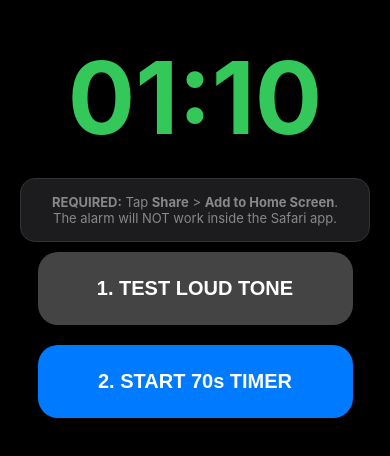
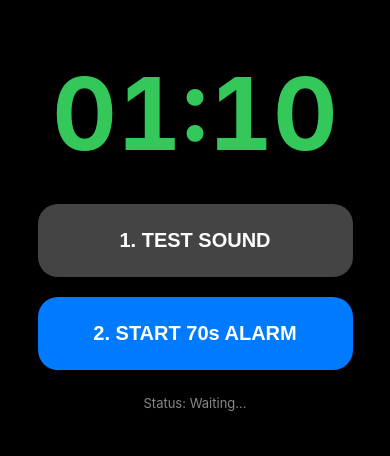
Before and after one commit to ethicalspeeddating/website, a plain HTML site: page index.html in a window 390 px wide. Shown: the part 210-666 px from the top of the page. Drawn offline with Linux system fonts and the light colour scheme.

Commit message:
version before this beep worked on iphone7

```diff
--- a/index.html
+++ b/index.html
@@ -4,72 +4,74 @@
     <meta charset="UTF-8">
     <meta name="viewport" content="width=device-width, initial-scale=1.0, maximum-scale=1.0, user-scalable=no">
     <meta name="apple-mobile-web-app-capable" content="yes">
-    <title>70s Synth Alarm</title>
+    <title>70s Audio Bypass</title>
     <style>
-        body { background: #000; color: #fff; text-align: center; font-family: -apple-system, sans-serif; margin: 0; padding: 20px; display: flex; flex-direction: column; height: 100vh; justify-content: center; }
-        #timer { font-size: 100px; font-weight: bold; color: #34C759; margin-bottom: 20px; }
+        body { background: #000; color: #fff; text-align: center; font-family: -apple-system, sans-serif; margin: 0; padding: 20px; display: flex; flex-direction: column; height: 100vh; justify-content: center; overflow: hidden; }
+        #timer { font-size: 100px; font-weight: bold; color: #34C759; margin-bottom: 20px; font-variant-numeric: tabular-nums; }
         .btn { padding: 25px; width: 90%; font-size: 20px; border-radius: 20px; border: none; font-weight: bold; margin: 10px auto; cursor: pointer; }
         #testBtn { background: #444; color: white; }
         #startBtn { background: #007AFF; color: white; }
         #stopBtn { background: #FF3B30; color: white; display: none; }
-        #install-note { background: #1c1c1e; padding: 15px; border-radius: 15px; font-size: 13px; color: #888; border: 1px solid #333; }
+        .status { color: #888; font-size: 13px; margin-top: 15px; }
     </style>
 </head>
 <body>
 
     <div id="timer">01:10</div>
 
-    <div id="ui">
-        <div id="install-note">
-            <b>REQUIRED:</b> Tap <b>Share</b> > <b>Add to Home Screen</b>. <br>The alarm will NOT work inside the Safari app.
-        </div>
-        <button id="testBtn" class="btn" onclick="testTone()">1. TEST LOUD TONE</button>
-        <button id="startBtn" class="btn" onclick="startAlarm()">2. START 70s TIMER</button>
+    <div id="setup">
+        <button id="testBtn" class="btn" onclick="testTone()">1. TEST SOUND</button>
+        <button id="startBtn" class="btn" onclick="startSystem()">2. START 70s ALARM</button>
     </div>
 
     <button id="stopBtn" class="btn" onclick="location.reload()">STOP ALARM</button>
 
+    <div class="status" id="stat">Status: Waiting...</div>
+
+    <audio id="silentLoop" src="https://raw.githubusercontent.com/anars/blank-audio/master/10-seconds-of-silence.mp3" loop></audio>
+
     <script>
         var timeLeft = 70;
+        var timerId = null;
         var audioCtx = new (window.AudioContext || window.webkitAudioContext)();
-        var timerId = null;
+        var silent = document.getElementById('silentLoop');
 
-        // Bypasses the silent switch by generating a raw electronic wave
-        function playTone() {
+        function createTone() {
             var osc = audioCtx.createOscillator();
             var gain = audioCtx.createGain();
             osc.connect(gain);
             gain.connect(audioCtx.destination);
-            osc.type = 'square'; // Harsh, loud sound
-            osc.frequency.setValueAtTime(880, audioCtx.currentTime); // High pitch A
+            osc.type = 'sine';
+            osc.frequency.setValueAtTime(880, audioCtx.currentTime);
             gain.gain.setValueAtTime(0.5, audioCtx.currentTime);
-            osc.start();
             return { osc, gain };
         }
 
         function testTone() {
             audioCtx.resume();
-            var tone = playTone();
-            setTimeout(() => tone.osc.stop(), 500);
+            var t = createTone();
+            t.osc.start();
+            setTimeout(() => t.osc.stop(), 500);
+            document.getElementById('stat').innerText = "Sound Tested!";
         }
 
-        function startAlarm() {
+        function startSystem() {
             audioCtx.resume();
-            document.getElementById('ui').style.display = 'none';
+            document.getElementById('setup').style.display = 'none';
+            document.getElementById('stat').innerText = "Bypass Active: App will run even if screen turns off.";
 
-            // Create a "Silent Heartbeat" to keep iOS from sleeping the CPU
-            var silentOsc = audioCtx.createOscillator();
-            var silentGain = audioCtx.createGain();
-            silentGain.gain.setValueAtTime(0.001, audioCtx.currentTime);
-            silentOsc.connect(silentGain);
-            silentGain.connect(audioCtx.destination);
-            silentOsc.start();
+            // START SILENT MUSIC IMMEDIATELY
+            // This is the only thing that keeps the iPhone 7 from freezing
+            silent.play();
+
+            if ('mediaSession' in navigator) {
+                navigator.mediaSession.metadata = new MediaMetadata({ title: "70s Alarm Running" });
+            }
 
             var endTime = Date.now() + (timeLeft * 1000);
 
             timerId = setInterval(() => {
-                var now = Date.now();
-                var remaining = Math.round((endTime - now) / 1000);
+                var remaining = Math.round((endTime - Date.now()) / 1000);
 
                 if (remaining <= 0) {
                     clearInterval(timerId);
@@ -87,11 +89,15 @@
             document.getElementById('timer').style.color = "#FF3B30";
             document.getElementById('stopBtn').style.display = 'block';
 
-            // Continuous beeping loop
+            // Continuous beep loop
             setInterval(() => {
-                var t = playTone();
+                var t = createTone();
+                t.osc.start();
                 setTimeout(() => t.osc.stop(), 200);
             }, 400);
+
+            // Vibrate if available
+            if (navigator.vibrate) navigator.vibrate([500, 500, 500]);
         }
     </script>
 </body>
```
